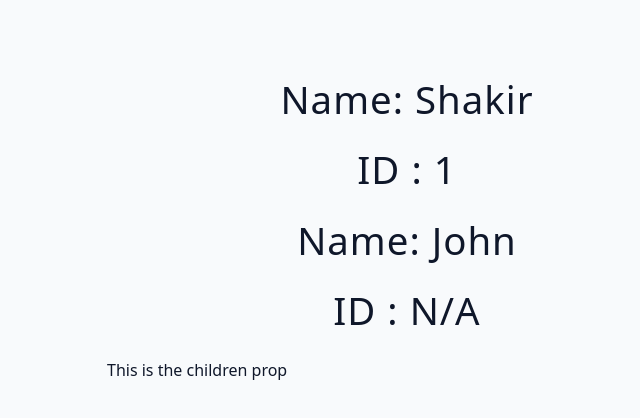
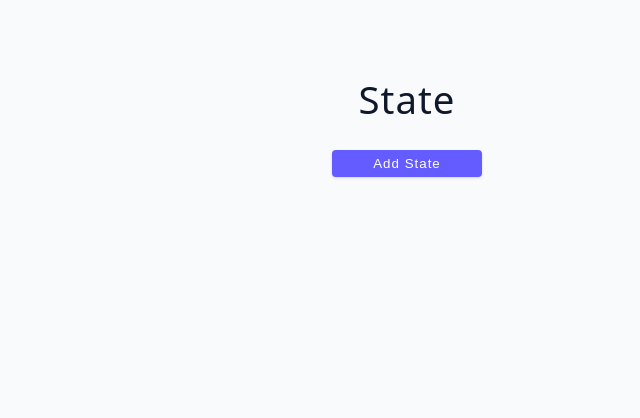
Before and after one commit to Shakir-Hussain12/TypeScript-Practical, a React (Vite) app in the folder typescript-react/: page / in a window 1280 px wide. Shown: the top 418 px of the page, without its empty margins (233-873 px from the left). Built offline with nearby package versions, Linux system fonts and the light colour scheme.

Commit message:
basic state structure

```diff
--- a/typescript-react/src/App.tsx
+++ b/typescript-react/src/App.tsx
@@ -1,12 +1,9 @@
-import { FirstComponent, SecondComponent } from "./starter/02-props";
+import Component from "./starter/03-state";
 
 function App() {
   return (
     <main>
-      <FirstComponent name="Shakir" id={1} />
-      <SecondComponent name="John">
-        <p>This is the children prop</p>
-      </SecondComponent>
+       <Component />
     </main>
   );
 }
--- a/typescript-react/src/starter/03-state/index.tsx
+++ b/typescript-react/src/starter/03-state/index.tsx
@@ -1,8 +1,17 @@
+import { useState } from "react";
+
 function Component() {
+  const [text, setText] = useState("");
+
+  const updateValues = (): void => {
+    setText("State Updated");
+    console.log(text);
+  }
+
   return (
     <div>
-      <h2>React & Typescript</h2>
       <h2>State</h2>
+      <button className="btn btn-center" onClick={updateValues}>Add State</button>
     </div>
   );
 }
```
